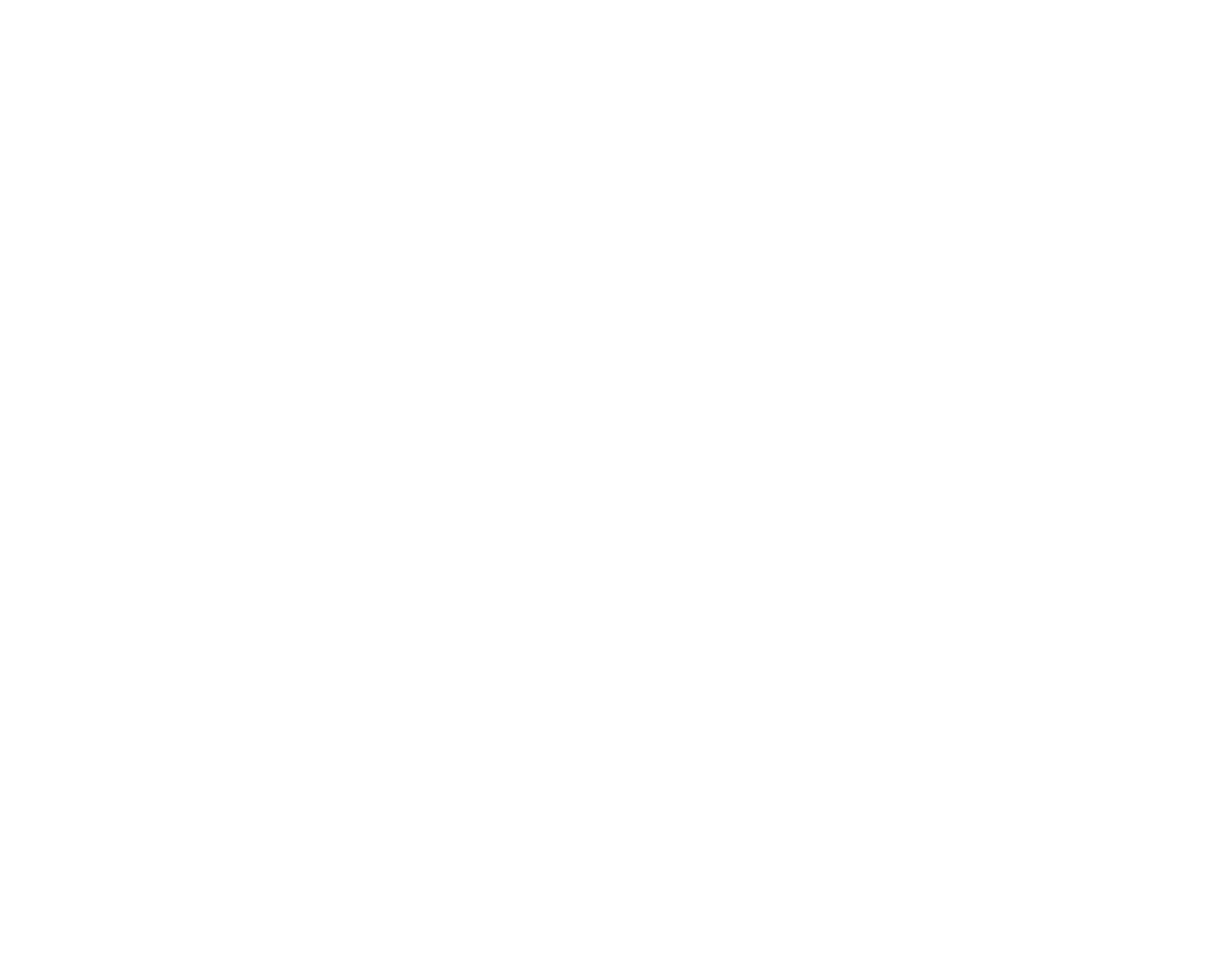
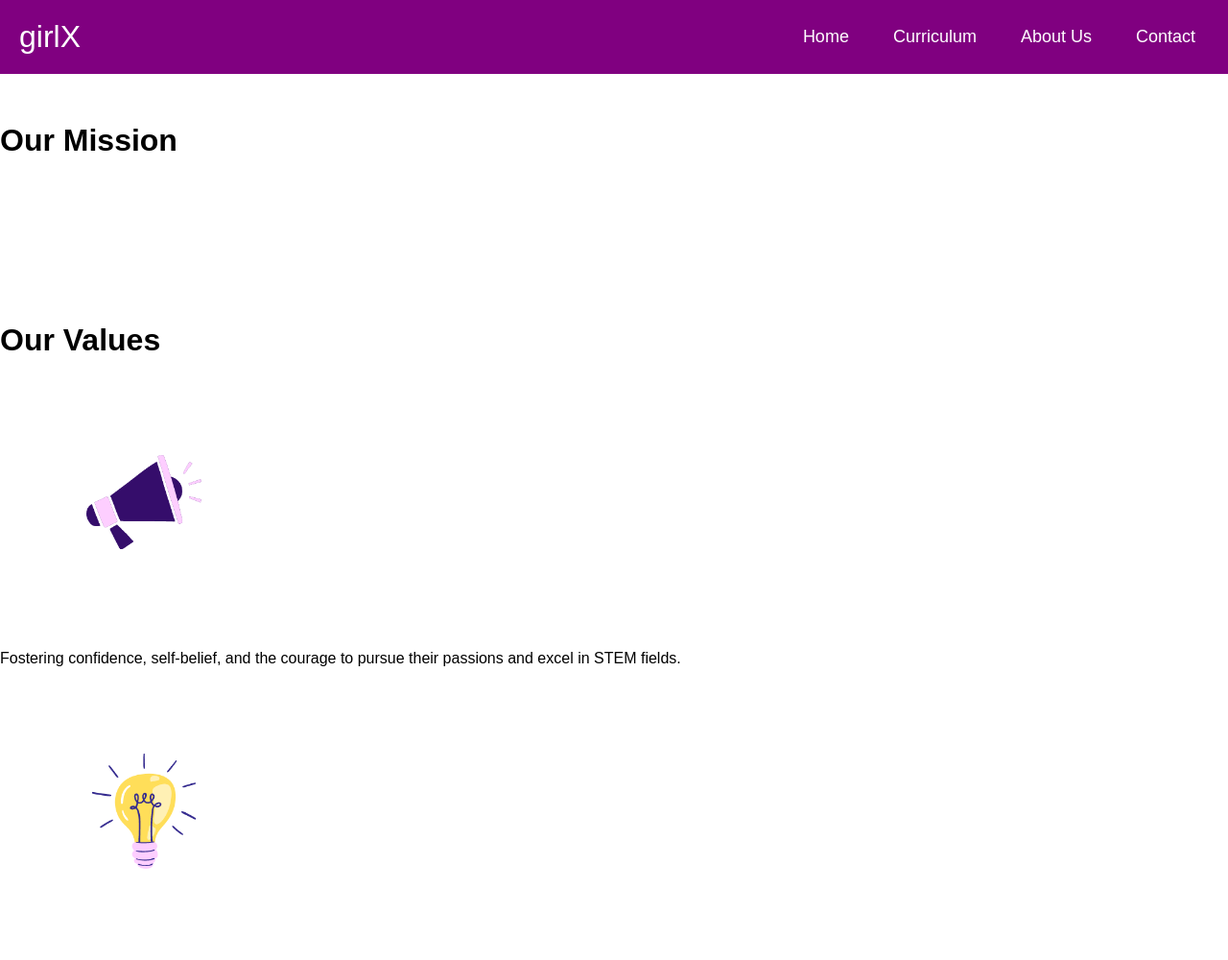
Before and after one commit to girlxcode2022/girlxweb, a plain HTML site: page about.html in a window 1280 px wide. Shown: the top 1000 px of the page at 96% size. Before the commit the page ends 800 px from the top, so only its background shows below. Drawn offline with Linux system fonts and the light colour scheme.

Commit message:
about.html added + pngs

```diff
--- a/about.html
+++ b/about.html
@@ -0,0 +1,58 @@
+<!DOCTYPE html>
+<html lang="en">
+	<head>
+		<meta charset="UTF-8" />
+		<meta name="viewport" content="width=device-width, initial-scale=1.0" />
+		<title>girlX Website</title>
+		<link rel="stylesheet" href="styles.css" />
+	</head>
+	<body>
+		<!--NAVIGATION BAR-->
+		<nav class="navbar">
+			<!-- LOGO -->
+			<div class="logo">girlX</div>
+
+			<!-- NAVIGATION MENU -->
+			<ul class="nav-links">
+				<!-- NAVIGATION MENUS -->
+
+					<li><a href="mainpage.html" class="on">Home</a></li>
+
+					<li class="curriculum">
+						<a href="/">Curriculum</a>
+
+						<!-- DROPDOWN MENU -->
+						<ul class="dropdown">
+							<li><a href="/">HTML</a></li>
+							<li><a href="/">CSS</a></li>
+							<li><a href="/">JavaScript</a></li>
+						</ul>
+					</li>
+					<li><a href="about.html">About Us</a></li>
+					<li><a href="contact.html">Contact</a></li>
+				</div>
+			</ul>
+		</nav>
+
+		<!--CONTENT-->
+		<h1 style="margin-top: 4%;">Our Mission</h1>
+        <p style="margin-top: 4%;padding: 0 7em 2em 0;color:white;">We strive to empower young girls and affirm that opportunities and careers in STEM are well within their reach. Along with learning new knowledge, they will acquire soft skills from teamwork and critical thinking to adaptability that are all essential to a successful future in any aspect of life.
+        </p>
+        <h1 style="margin-top: 4%;"> Our Values</h1>
+        <tr>
+            <td><img src="empowerment.png" width="300" height="300" alt="empowerment.png"><p style="margin: left 3px;">
+            Fostering confidence, self-belief, and the courage to pursue their passions and excel in STEM fields.
+            </p></td>
+            <td><img src="innovation.png" width="300" height="300" alt="innovation.png"><p style="margin: center 3px;">
+            Nurturing curiosity, creativity, and a growth mindset to spark innovative thinking and problem-solving skills.</p>
+            </td>
+            <td><img src="sisterhood.png" width="300" height="300" alt="sisterhood.png"><p style="margin: right 3px;">
+            Encouraging teamwork, cooperation, and a supportive environment where girls can learn from and inspire each other.
+            </p></td>
+            </tr>
+		<!--FOOTER SECTION-->
+	</body>
+
+	<script src="app.js"></script>
+</html>
+;
```
Also changed, not shown: index.html (+1 -1 lines), empowerment.png (added), innovation.png (added), sisterhood.png (added).
